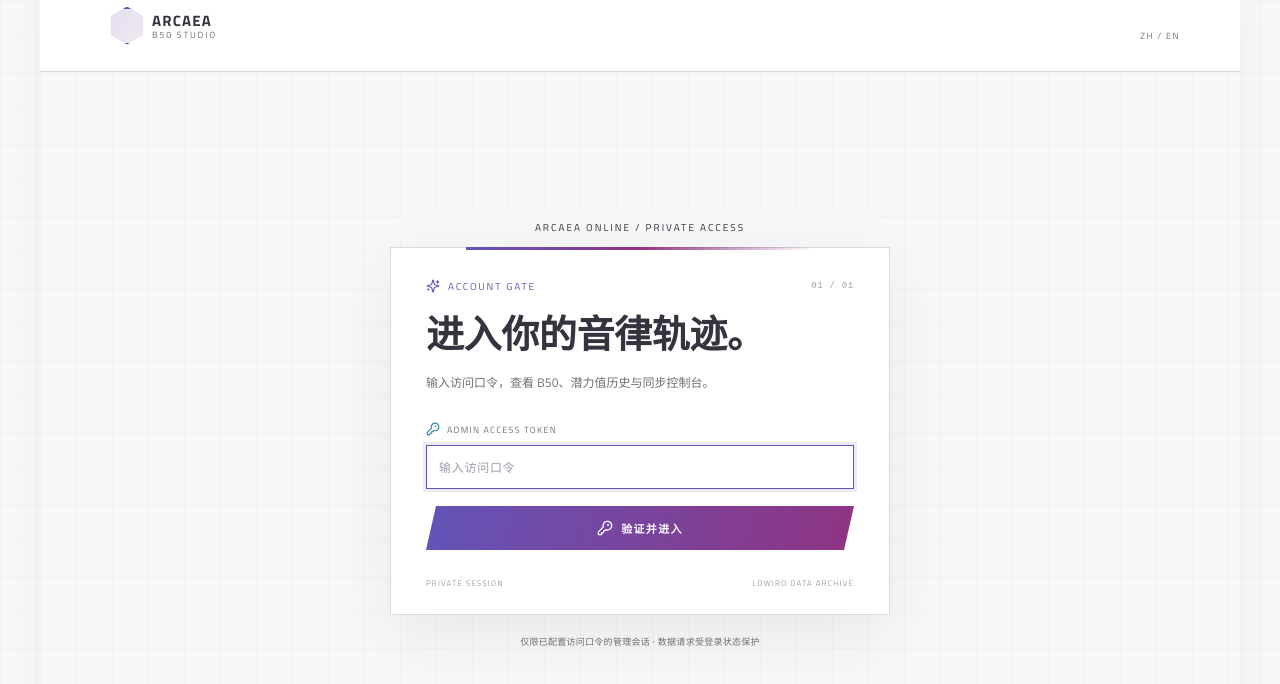
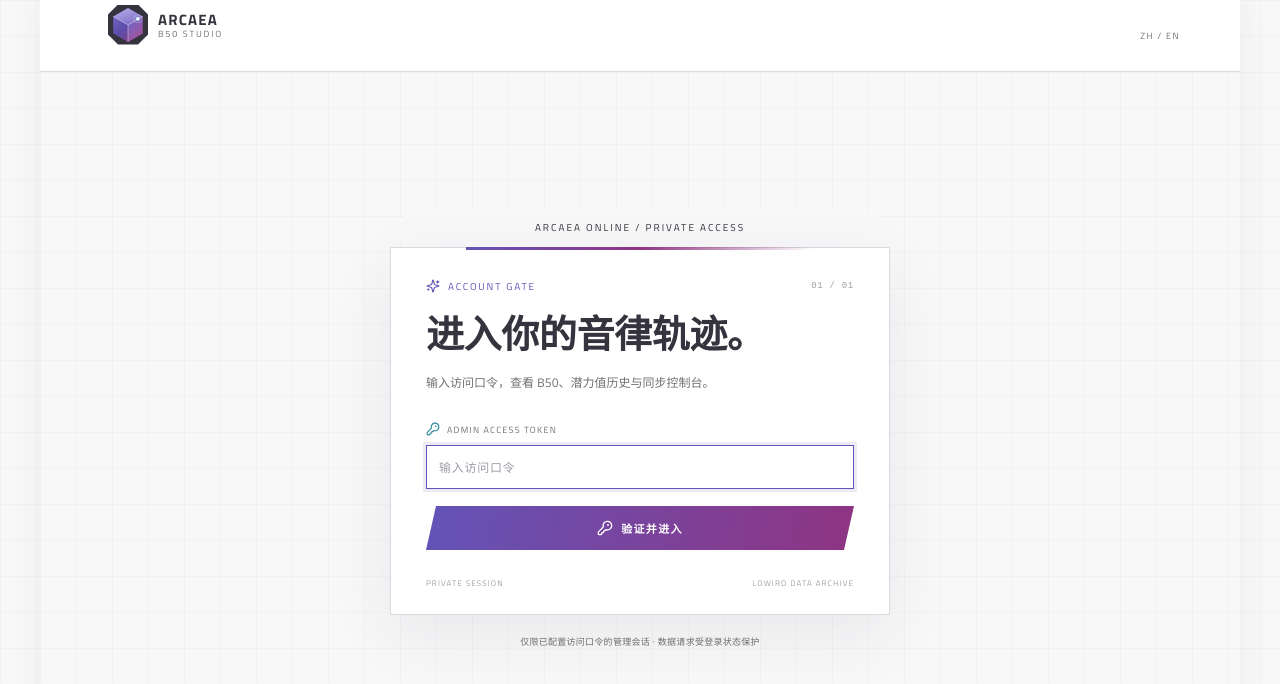
Before and after one commit to Insouciant21/arconline-ext, an Astro site: page /login in a window 1280 px wide. Built offline with nearby package versions, Linux system fonts and the light colour scheme; Astro itself is replaced by a stand-in of ours.

Commit message:
feat: add prism brand mark

```diff
--- a/scripts/smoke-browser.mjs
+++ b/scripts/smoke-browser.mjs
@@ -17,6 +17,8 @@
   await page.waitForURL(origin+'/',{timeout:30000});
  }
  await page.goto(origin+'/');await page.waitForURL('**/login**');
+ const loginMark=await page.locator('.auth-topbar .brand-mark').evaluate(element=>({box:element.getBoundingClientRect().width,paths:element.querySelectorAll('path').length}));
+ if(loginMark.box<30||loginMark.paths<5)throw new Error(`Brand mark failed to render: ${JSON.stringify(loginMark)}`);
  await signIn();
  await page.locator('.score-grid .score-card').first().waitFor({timeout:30000});
  const cards=await page.locator('.score-grid .score-card').count();if(cards!==50)throw new Error(`Expected 50 scores, got ${cards}`);
--- a/src/components/app-navigation.tsx
+++ b/src/components/app-navigation.tsx
@@ -1,4 +1,5 @@
 import { ClipboardList, History, LayoutDashboard } from "lucide-react";
+import { BrandMark } from "@/components/brand-mark";
 import { SignOutButton } from "@/components/sign-out-button";
 
 type Page = "overview" | "history" | "logs";
@@ -13,6 +14,7 @@
   return (
     <header className="topbar">
       <a className="brand" href="/" aria-label="Arcaea B50 Studio">
+        <BrandMark />
         <span className="brand-lockup">
           <strong className="brand-wordmark">ARCAEA</strong>
           <small>B50 STUDIO</small>
--- /dev/null
+++ b/src/components/brand-mark.tsx
@@ -0,0 +1,24 @@
+export function BrandMark() {
+  return (
+    <svg className="brand-mark" viewBox="0 0 48 48" aria-hidden="true" focusable="false">
+      <defs>
+        <linearGradient id="brand-prism-a" x1="9" y1="7" x2="39" y2="41" gradientUnits="userSpaceOnUse">
+          <stop stopColor="#8d78dc" />
+          <stop offset=".48" stopColor="#6857bd" />
+          <stop offset="1" stopColor="#a3428e" />
+        </linearGradient>
+        <linearGradient id="brand-prism-b" x1="24" y1="5" x2="24" y2="43" gradientUnits="userSpaceOnUse">
+          <stop stopColor="#ffffff" stopOpacity=".34" />
+          <stop offset="1" stopColor="#ffffff" stopOpacity="0" />
+        </linearGradient>
+      </defs>
+      <path d="M24 3.5 41.7 13.7v20.6L24 44.5 6.3 34.3V13.7L24 3.5Z" fill="url(#brand-prism-a)" />
+      <path d="m24 3.5 17.7 10.2L24 24 6.3 13.7 24 3.5Z" fill="url(#brand-prism-b)" />
+      <path d="M24 24 6.3 13.7v20.6L24 44.5V24Z" fill="#2f2865" fillOpacity=".2" />
+      <path d="M24 24 41.7 13.7v20.6L24 44.5V24Z" fill="#ffffff" fillOpacity=".08" />
+      <path d="M24 24v20.5M6.3 13.7 24 24l17.7-10.3" fill="none" stroke="#ffffff" strokeOpacity=".42" strokeWidth="1.1" />
+      <circle cx="35.8" cy="16.6" r="2.3" fill="#dff8ff" />
+      <circle cx="35.8" cy="16.6" r="4.8" fill="none" stroke="#dff8ff" strokeOpacity=".34" strokeWidth="1" />
+    </svg>
+  );
+}
--- a/src/components/login-form.tsx
+++ b/src/components/login-form.tsx
@@ -2,6 +2,7 @@
 
 import * as React from "react";
 import { KeyRound, Loader2, Sparkles } from "lucide-react";
+import { BrandMark } from "@/components/brand-mark";
 import { Button } from "@/components/ui/button";
 
 export function LoginForm({
@@ -44,6 +45,7 @@
       <div className="auth-grid" aria-hidden="true" />
       <header className="auth-topbar">
         <a className="brand" href="/login" aria-label="Arcaea B50 Studio">
+          <BrandMark />
           <span className="brand-lockup">
             <strong className="brand-wordmark">ARCAEA</strong>
             <small>B50 STUDIO</small>
--- a/src/styles/global.css
+++ b/src/styles/global.css
@@ -665,22 +665,21 @@
 
 .brand {
   display: grid;
-  grid-template-columns: 34px minmax(0,1fr);
+  grid-template-columns: 40px minmax(0,1fr);
   align-items: center;
   gap: 10px;
   min-height: 40px;
-  padding: 0 8px 20px;
+  padding: 0 8px 22px;
   color: var(--ink);
   letter-spacing: .04em;
 }
 
-.brand::before {
-  content: "";
-  width: 34px;
-  height: 34px;
-  border: 2px solid var(--violet);
-  background: linear-gradient(135deg, rgba(99,84,184,.18), rgba(143,52,130,.12));
-  clip-path: polygon(50% 0, 93% 25%, 93% 75%, 50% 100%, 7% 75%, 7% 25%);
+.brand-mark {
+  display: block;
+  width: 40px;
+  height: 40px;
+  flex: none;
+  filter: drop-shadow(0 5px 8px rgba(73, 56, 139, .18));
 }
 
 .brand-lockup {
@@ -1714,11 +1713,11 @@
   }
 
   .brand {
-    grid-template-columns: 30px minmax(0,1fr);
+    grid-template-columns: 34px minmax(0,1fr);
     padding: 0;
   }
 
-  .brand::before { width: 30px; height: 30px; }
+  .brand-mark { width: 34px; height: 34px; }
 
   .topbar-actions {
     display: flex;
```
